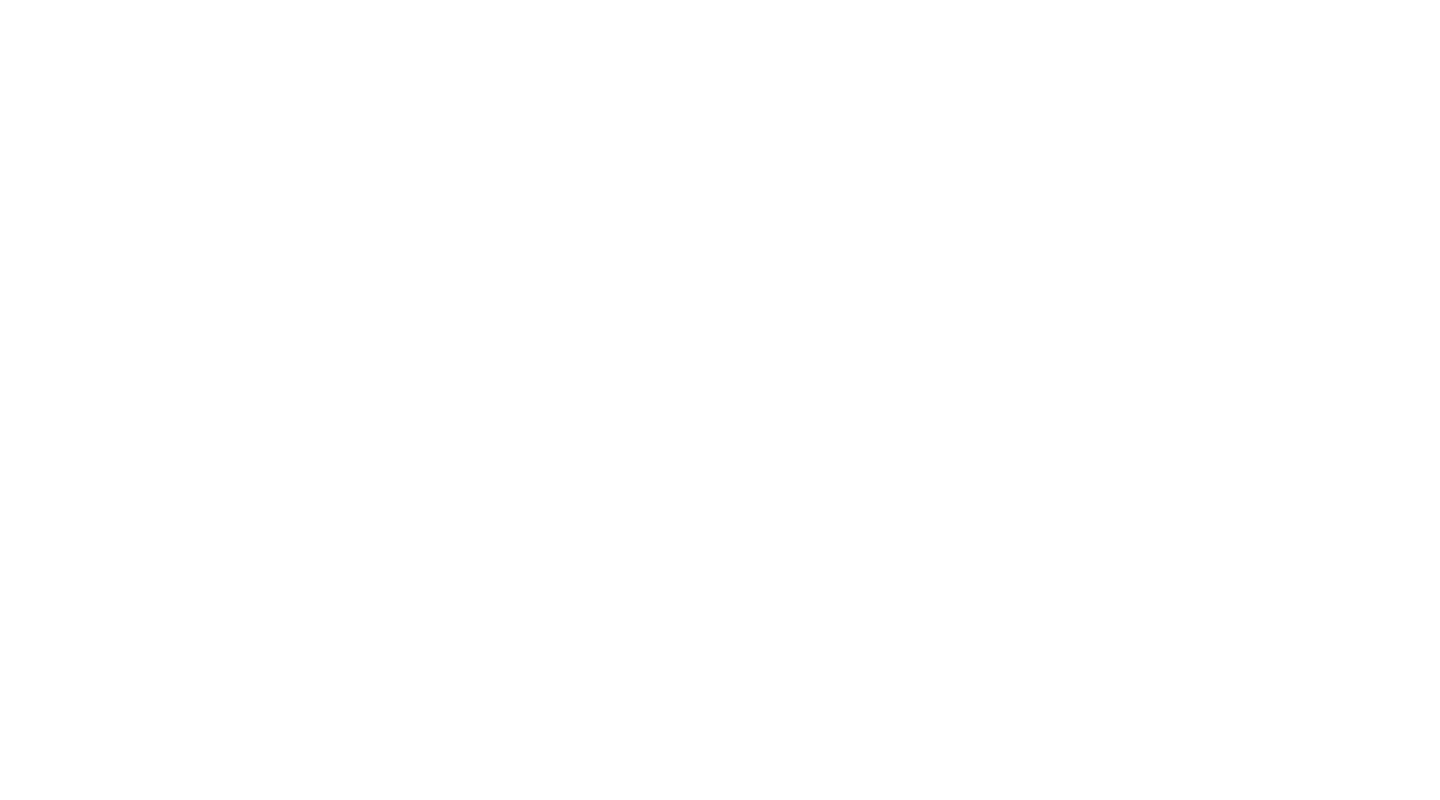
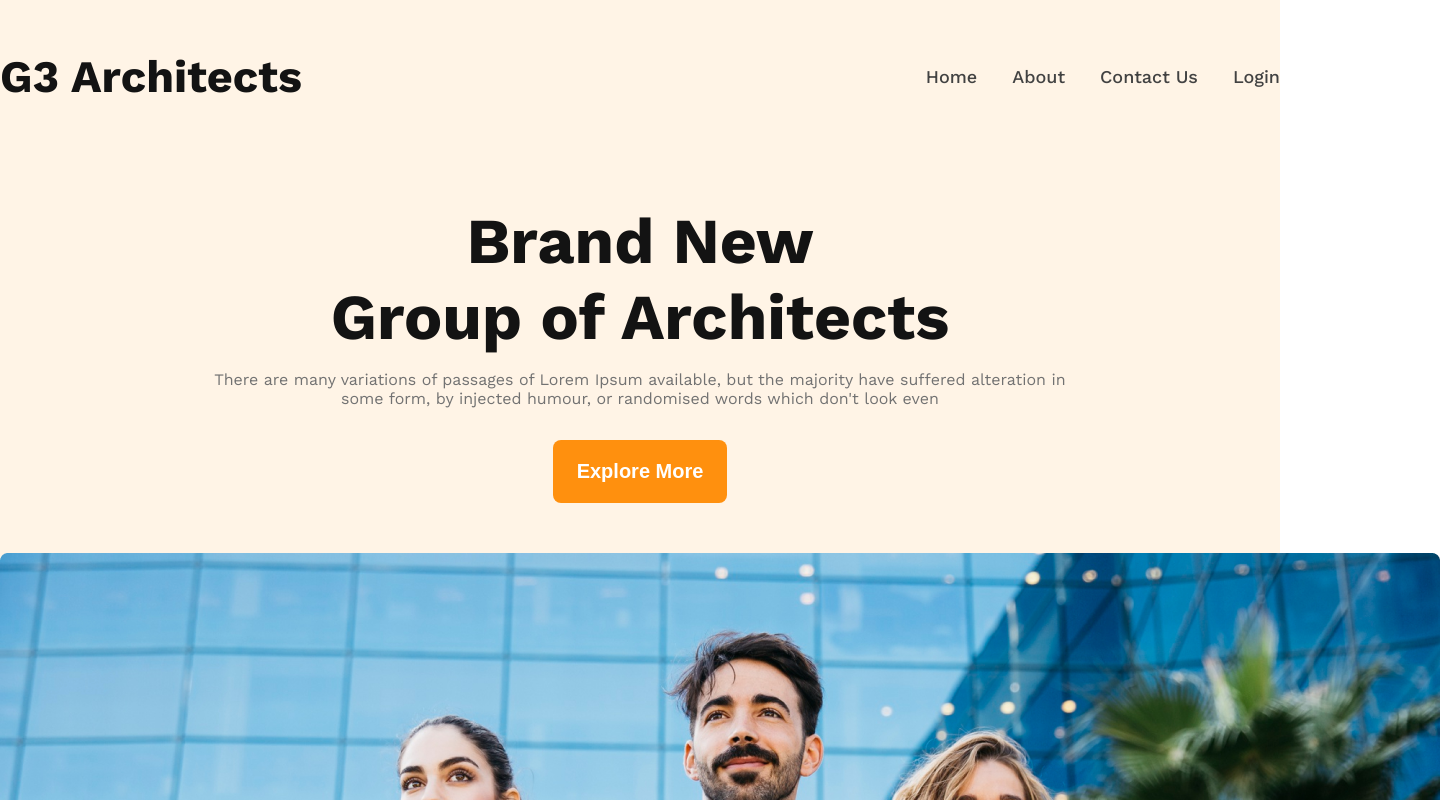
Before and after one commit to shamim044/module-9, a plain HTML site: page index.html in a window 1280 px wide. Shown: the top 800 px of the page, 1440 px wide, since content can reach past the window. Drawn offline with nearby package versions, Linux system fonts and the light colour scheme.

Commit message:
banner & tem section update

```diff
--- a/css/style.css
+++ b/css/style.css
@@ -0,0 +1,139 @@
+@import url('https://fonts.googleapis.com/css2?family=Work+Sans:wght@400;500;600;700&display=swap');
+*{
+	margin:0;
+	padding:0;
+	scroll-behavior: smooth;
+}
+h2,h3{
+    font-weight: 700;
+}
+p,
+h1,h2,h3,h4,h5,h6{
+	margin: 0;
+	padding: 0;
+}
+p{
+	color: #727272;
+}
+a:focus,
+button:focus,
+input:focus{
+	outline: none;
+}
+a:hover,
+a{
+	text-decoration: none;
+}
+ul,ol{
+	list-style: none;
+	margin: 0;
+	padding: 0;
+}
+body{
+	font-family: 'Work Sans', sans-serif;
+	font-size: 16px;
+}
+.img-fluid{
+    width: 100%;
+}
+.container{
+    max-width: 1440px;
+    margin: 0 auto;
+}
+.common-btn{
+    padding: 20px 24px;
+    color: #fff;
+    font-size: 20px;
+    font-weight: 600;
+    border-radius: 8px;
+    background: #FF900E;
+    border: none;
+    cursor: pointer;
+}
+/*-- header-section-start --*/
+/*-- nav-bar-start --*/
+header{
+    background: rgba(255, 144, 14, 0.10);
+    padding: 50px 0;
+}
+.nav{
+    padding: 0px 0px 100px;
+}
+.nav .nav-section{
+    display: flex;
+    align-items: center;
+    justify-content: space-between;
+}
+.nav .nav-section .nav-logo h3{
+    font-size: 45px;
+    font-weight: 700;
+    color: #131313;
+}
+.nav .nav-section .nav-menu{
+    display: flex;
+}
+.nav .nav-section .nav-menu li{
+    margin-left: 35px;
+}
+.nav .nav-section .nav-menu li a{
+    font-size: 18px;
+    color: #424242;
+    font-weight: 500;
+}
+/*-- nav-bar-end --*/
+
+/*-- banner-start --*/
+.banner{
+    text-align: center;
+}
+.banner .banner-content{
+    max-width: 862px;
+    margin: 0 auto;
+}
+.banner .banner-content h1{
+    font-size: 64px;
+    font-weight: 700;
+    color: #131313;
+    margin-bottom: 15px;
+}
+.banner .banner-content p{
+    margin-bottom: 32px;
+}
+.banner .banner-img{
+    margin-top: 50px;
+}
+/*-- banner-end --*/
+/*-- header-section-end --*/
+
+/*-- tem-section-start --*/
+.tem{
+    display: flex;
+    align-items: center;
+    margin-top: 85px;
+    gap: 75px;
+}
+.tem .tem-img{
+    display: grid;
+    grid-template-columns: repeat(2, 1fr);
+    grid-template-rows: repeat(2, 1fr);
+    gap: 24px;
+}
+.tem .tem-contant h2{
+    font-size: 45px;
+}
+.tem .tem-contant h2 .quick{
+    color: #727272;
+    font-weight: 500;
+}
+.tem .tem-contant h2 .of{
+    color: #131313;
+    font-weight: 700;
+}
+.tem .tem-contant h2 .features{
+    color: #ff900E;
+    font-weight: 700;
+}
+.tem .tem-contant p{
+    margin: 24px 0 32px;
+}
+/*-- tem-section-end --*/
--- a/index.html
+++ b/index.html
@@ -4,13 +4,62 @@
     <meta charset="UTF-8">
     <meta name="viewport" content="width=device-width, initial-scale=1.0">
     <title>module-9</title>
+    <link rel="stylesheet" href="css/style.css">
 </head>
 <body>
     <header>
-
+        <nav class="nav">
+            <div class="nav-section container">
+                <div class="nav-logo">
+                    <a href="#"><h3>G3 Architects</h3></a>
+                </div>
+                <div>
+                    <ul class="nav-menu">
+                        <li><a href="#">Home</a></li>
+                        <li><a href="#">About</a></li>
+                        <li><a href="#">Contact Us</a></li>
+                        <li><a href="#">Login</a></li>
+                    </ul>
+                </div>
+            </div>
+        </nav>
+        <div class="banner">
+            <div class="banner-content">
+                <h1>Brand New
+                   <br> Group of Architects
+                </h1>
+                <p>There are many variations of passages of Lorem Ipsum available, but the majority have suffered alteration in some form, by injected humour, or randomised words which don't look even</p>
+                <button class="common-btn">Explore More</button>
+            </div>
+            <div class="banner-img">
+                <img src="images/banner.png" alt="banner">
+            </div>
+        </div>
     </header>
     <main>
-
+        <!-- tem-section-start -->
+        <section class="tem container">
+            <div class="tem-img">
+                <div class="tem-single">
+                    <img src="images/team1.png" alt="">
+                </div>
+                <div class="tem-single">
+                    <img src="images/team2.png" alt="">
+                </div>
+                <div class="tem-single">
+                    <img src="images/team3.png" alt="">
+                </div>
+                <div class="tem-single">
+                    <img src="images/team4.png" alt="">
+                </div>
+            </div>
+            <div class="tem-contant">
+                <h2><span class="quick">Quick list</span> <span class="of">of Our</span><br><span class="features">Features</span></h2>
+                <p>There are many variations of passages of Lorem Ipsum available,<br> but the majority have suffered alteration in some form, by injected<br> humour, or randomised words which don't look even</p>
+                <button class="common-btn">Explore More</button>
+            </div>
+        </section>
+        <!-- tem-section-end -->
     </main>
     <footer>
 
```
Also changed, not shown: images/architect.png (added), images/banner.png (added), images/icons/customers.png (added), images/icons/email.png (added), images/icons/projects.png (added), images/icons/ribon.png (added), images/sponsors/amazon.png (added), images/sponsors/figma.png (added), images/sponsors/google.png (added), images/sponsors/spotify.png (added), images/sponsors/telerama.png (added), images/team1.png (added), images/team2.png (added), images/team3.png (added), 1 more files.
